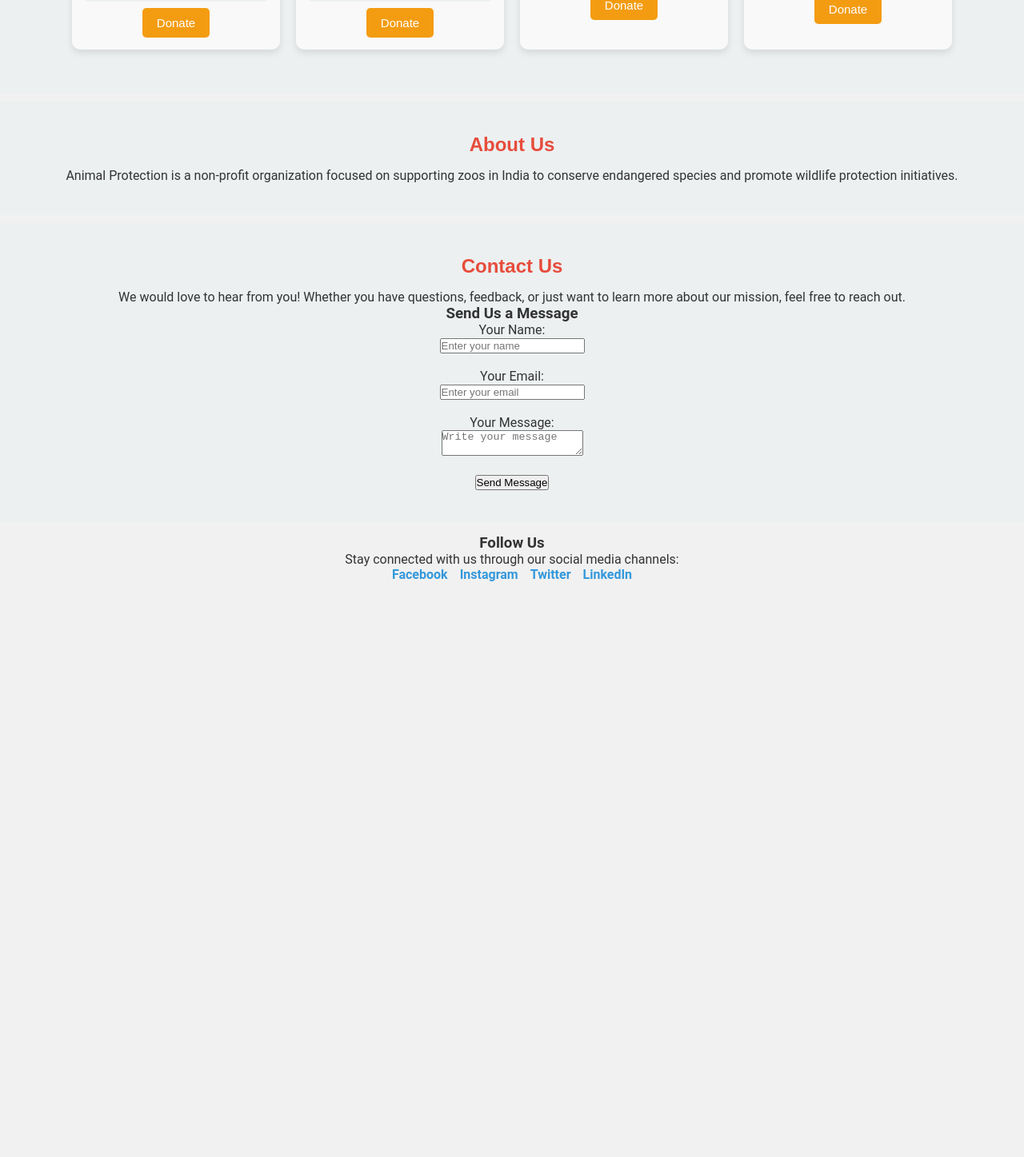
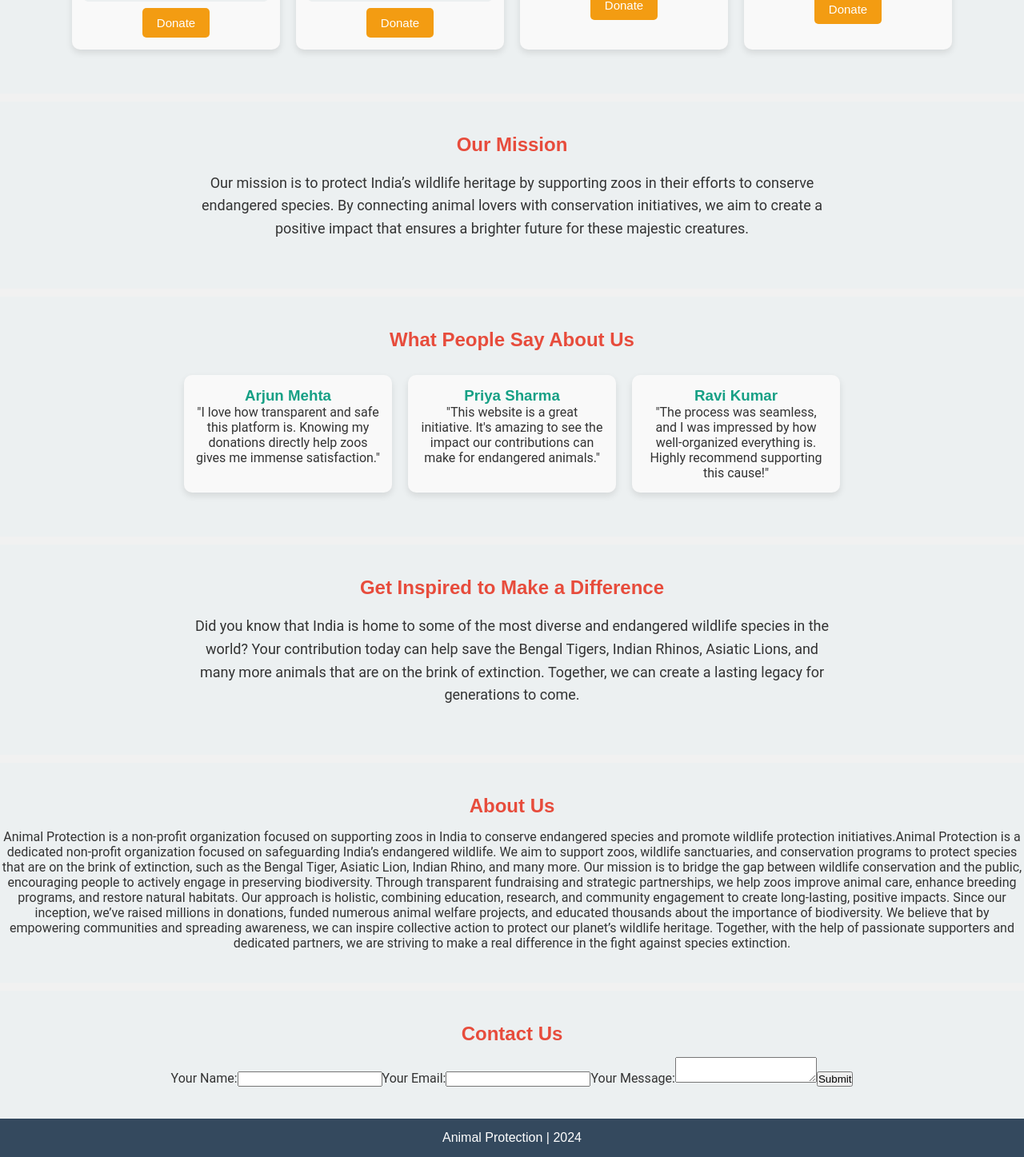
Before and after one commit to Oviya45/donation-for-zoos, a React (Create React App) app: page / in a window 1280 px wide. Shown: the part 743-2190 px from the top of the page at 80% size. Before the commit the page ends 1486 px from the top, so only its background shows below. Built offline with nearby package versions, Linux system fonts and the light colour scheme.

Commit message:
Update App.js

```diff
--- a/src/App.js
+++ b/src/App.js
@@ -5,25 +5,21 @@ function App() {
     const [modalVisible, setModalVisible] = useState(false);
     const [receiptText, setReceiptText] = useState('');
 
-
     const askForAmount = (zooName) => {
         let amount = prompt(`Enter the amount you wish to donate to ${zooName}:`, "");
 
         if (amount !== null && !isNaN(amount) && amount > 0) {
-            showReceipt(zooName, amount);
+            showReceipt(zooName, amount); // Show the receipt with the thank you message
         } else {
             alert("Please enter a valid donation amount.");
         }
     };
 
-
     const showReceipt = (zooName, amount) => {
-        const receipt = `You have successfully donated ₹${amount} to ${zooName}.
-        Your support helps in conserving endangered species.`;
+        const receipt = `You have successfully donated ₹${amount} to ${zooName}. \nYour support helps in conserving endangered species.`;
         setReceiptText(receipt);
-        setModalVisible(true);
+        setModalVisible(true); // Display the modal with the receipt message
     };
-
 
     const closeModal = () => {
         setModalVisible(false);
@@ -31,7 +27,7 @@ function App() {
 
     return (
         <div className="App">
-            {/* Header Section */}
+            {/* Header */}
             <header>
                 <h1>Animal Protection</h1>
                 <p>Donate to save endangered species in Indian Zoos</p>
@@ -110,13 +106,48 @@ function App() {
                 </div>
             </section>
 
+            {/* Our Mission Section */}
+            <section id="mission">
+                <h2>Our Mission</h2>
+                <p style={{ fontSize: "18px", maxWidth: "800px", margin: "20px auto", lineHeight: "1.6" }}>
+                    Our mission is to protect India’s wildlife heritage by supporting zoos in their efforts to conserve endangered species. By connecting animal lovers with conservation initiatives, we aim to create a positive impact that ensures a brighter future for these majestic creatures.
+                </p>
+            </section>
+
+            {/* What People Say About Us Section */}
+            <section id="testimonials">
+                <h2>What People Say About Us</h2>
+                <div className="zoos-container">
+                    <div className="zoos-list">
+                        <h3>Arjun Mehta</h3>
+                        <p>"I love how transparent and safe this platform is. Knowing my donations directly help zoos gives me immense satisfaction."</p>
+                    </div>
+                    <div className="zoos-list">
+                        <h3>Priya Sharma</h3>
+                        <p>"This website is a great initiative. It's amazing to see the impact our contributions can make for endangered animals."</p>
+                    </div>
+                    <div className="zoos-list">
+                        <h3>Ravi Kumar</h3>
+                        <p>"The process was seamless, and I was impressed by how well-organized everything is. Highly recommend supporting this cause!"</p>
+                    </div>
+                </div>
+            </section>
+
+            {/* Get Inspired to Make a Difference Section */}
+            <section id="inspiration">
+                <h2>Get Inspired to Make a Difference</h2>
+                <p style={{ fontSize: "18px", maxWidth: "800px", margin: "20px auto", lineHeight: "1.6" }}>
+                    Did you know that India is home to some of the most diverse and endangered wildlife species in the world? Your contribution today can help save the Bengal Tigers, Indian Rhinos, Asiatic Lions, and many more animals that are on the brink of extinction. Together, we can create a lasting legacy for generations to come.
+                </p>
+            </section>
+
             {/* Modal Overlay */}
             {modalVisible && (
                 <>
                     <div className="overlay" id="overlay"></div>
                     <div className="modal" id="modal">
                         <h3>Thank You for Donating!</h3>
-                        <p id="receipt">{receiptText}</p> {/* Display receipt message */}
+                        <p id="receipt">{receiptText}</p>
                         <button className="close-btn" onClick={closeModal}>Close</button>
                     </div>
                 </>
@@ -125,42 +156,26 @@ function App() {
             {/* About Section */}
             <section id="about">
                 <h2>About Us</h2>
-                <p>Animal Protection is a non-profit organization focused on supporting zoos in India to conserve endangered species and promote wildlife protection initiatives.</p>
+                <p>Animal Protection is a non-profit organization focused on supporting zoos in India to conserve endangered species and promote wildlife protection initiatives.Animal Protection is a dedicated non-profit organization focused on safeguarding India’s endangered wildlife. We aim to support zoos, wildlife sanctuaries, and conservation programs to protect species that are on the brink of extinction, such as the Bengal Tiger, Asiatic Lion, Indian Rhino, and many more. Our mission is to bridge the gap between wildlife conservation and the public, encouraging people to actively engage in preserving biodiversity. Through transparent fundraising and strategic partnerships, we help zoos improve animal care, enhance breeding programs, and restore natural habitats. Our approach is holistic, combining education, research, and community engagement to create long-lasting, positive impacts. Since our inception, we’ve raised millions in donations, funded numerous animal welfare projects, and educated thousands about the importance of biodiversity. We believe that by empowering communities and spreading awareness, we can inspire collective action to protect our planet’s wildlife heritage. Together, with the help of passionate supporters and dedicated partners, we are striving to make a real difference in the fight against species extinction.</p>
             </section>
 
             {/* Contact Section */}
             <section id="contact">
                 <h2>Contact Us</h2>
-                <p>We would love to hear from you! Whether you have questions, feedback, or just want to learn more about our mission, feel free to reach out.</p>
-
-                <div>
-                    <h3>Send Us a Message</h3>
-                    <form action="submit_form.php" method="POST">
-                        <label for="name">Your Name:</label><br />
-                        <input type="text" id="name" name="name" placeholder="Enter your name" required /><br /><br />
-
-                        <label for="email">Your Email:</label><br />
-                        <input type="email" id="email" name="email" placeholder="Enter your email" required /><br /><br />
-
-                        <label for="message">Your Message:</label><br />
-                        <textarea id="message" name="message" placeholder="Write your message" required></textarea><br /><br />
-
-                        <button type="submit" className="send-btn">Send Message</button>
-                    </form>
-                </div>
+                <form action="#">
+                    <label htmlFor="name">Your Name:</label>
+                    <input type="text" id="name" name="name" required />
+                    <label htmlFor="email">Your Email:</label>
+                    <input type="email" id="email" name="email" required />
+                    <label htmlFor="message">Your Message:</label>
+                    <textarea id="message" name="message" required></textarea>
+                    <button type="submit">Submit</button>
+                </form>
             </section>
 
-            {/* Social Media Section */}
-            <div className="social-media">
-                <h3>Follow Us</h3>
-                <p>Stay connected with us through our social media channels:</p>
-                <ul>
-                    <li><a href="https://www.facebook.com/animalprotection" target="_blank">Facebook</a></li>
-                    <li><a href="https://www.instagram.com/animalprotection" target="_blank">Instagram</a></li>
-                    <li><a href="https://www.twitter.com/animalprotection" target="_blank">Twitter</a></li>
-                    <li><a href="https://www.linkedin.com/company/animalprotection" target="_blank">LinkedIn</a></li>
-                </ul>
-            </div>
+            <footer>
+                <p>Animal Protection | 2024</p>
+            </footer>
         </div>
     );
 }
```
